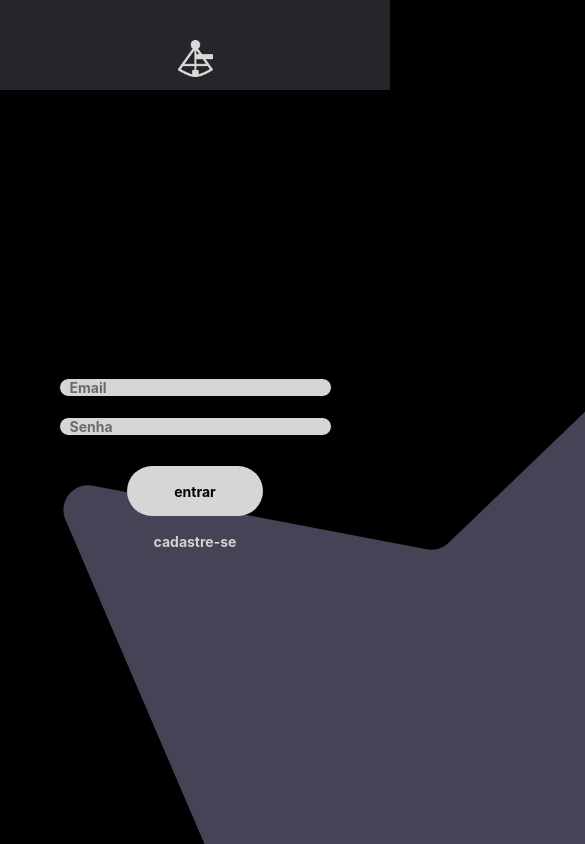
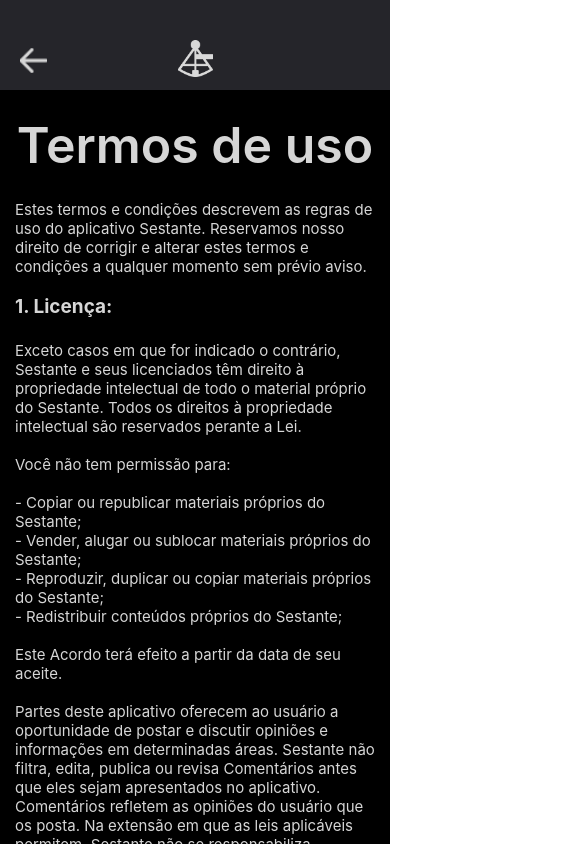
Before and after one commit to Patricia-Bandeira/Menu-tcc, a React Native app: screen /ConfigTermos in a window 390 px wide. Before the commit this address had no page. Shown: the top 844 px of the page, 585 px wide, since content can reach past the window. Built offline with nearby package versions, Linux system fonts and the light colour scheme.

Commit message:
Termos de uso e logout
adição dos termos de uso nas configurações e funcionalidade logout

```diff
--- a/Navigation.js
+++ b/Navigation.js
@@ -23,6 +23,7 @@ import ForumFisica from "./pages/Foruns/ForumFisica";
 import ForumBiologia from "./pages/Foruns/ForumBiologia";
 import ForumLinguas_Estrangeiras from "./pages/Foruns/ForumLinguas_Estrangeiras";
 import TermosDeUso from "./pages/Fluxo de autenticação/TermosDeUso";
+import ConfigTermosDeUso from "./pages/Perfil relacionados/configTermos.js";
 
 const Stack = createNativeStackNavigator();
 
@@ -52,6 +53,7 @@ export default function Navigation(){
                     <Stack.Screen name="ForumBiologia" component={ForumBiologia}/>
                     <Stack.Screen name="ForumLinguas_Estrangeiras" component={ForumLinguas_Estrangeiras}/>
                     <Stack.Screen name="Termos" component={TermosDeUso}/>
+                    <Stack.Screen name="ConfigTermos" component={ConfigTermosDeUso}/>
                 </Stack.Navigator>
     );
 };
--- /dev/null
+++ b/pages/Perfil relacionados/configTermos.js
@@ -0,0 +1,131 @@
+import {View, Image, ScrollView, StyleSheet, Text,TouchableOpacity } from 'react-native';
+import { useNavigation } from '@react-navigation/native';
+import Css from "../css";
+import Vector from '../../img/Vector.png';
+import voltar from '../../img/voltar.png';
+
+export default function ConfigTermosDeUso (){
+    const onPressVoltar = () =>{
+        navigation.navigate('Configurações')
+      }
+    const navigation = useNavigation();
+
+    return (
+        <View style={Css.container}>
+          <View style={Css.cabecalho}>
+    <Image source={Vector} style={Css.img} />
+    <TouchableOpacity
+          onPress={onPressVoltar}
+          activeOpacity={0.3}
+          style={styles.btnIconVoltar}>
+          <Image source={voltar} style={styles.icon} />
+     </TouchableOpacity>
+    </View>
+                <View>
+                    <Text style={styles.titulo}>
+                        Termos de uso
+                    </Text>
+                    <ScrollView style={styles.View}>
+                    <Text style={styles.corpo}>
+
+
+Estes termos e condições descrevem as regras de uso do aplicativo Sestante.
+Reservamos nosso direito de corrigir e alterar estes termos e condições a qualquer momento sem prévio aviso.{"\n"}
+{"\n"}
+
+<Text style={styles.corpoDestaque}>1. Licença:{"\n"}
+{"\n"}</Text>
+Exceto casos em que for indicado o contrário, Sestante e seus licenciados têm direito à propriedade intelectual de todo o material próprio do Sestante. Todos os direitos à propriedade intelectual são reservados perante a Lei.{"\n"}
+{"\n"}
+Você não tem permissão para:{"\n"}
+{"\n"}
+- Copiar ou republicar materiais próprios do Sestante;{"\n"}
+- Vender, alugar ou sublocar materiais próprios do Sestante;{"\n"}
+- Reproduzir, duplicar ou copiar materiais próprios do Sestante;{"\n"}
+- Redistribuir conteúdos próprios do Sestante;{"\n"}
+{"\n"}
+Este Acordo terá efeito a partir da data de seu aceite.{"\n"}
+{"\n"}
+Partes deste aplicativo oferecem ao usuário a oportunidade de postar e discutir opiniões e informações em determinadas áreas. Sestante não filtra, edita, publica ou revisa Comentários antes que eles sejam apresentados no aplicativo.
+Comentários refletem as opiniões do usuário que os posta. Na extensão em que as leis aplicáveis permitem, Sestante não se responsabiliza legalmente pelos Comentários ou quaisquer danos, riscos ou despesas causadas ou sofridas como resultado do uso, e/ou postagem e/ou aparência dos comentários deste aplicativo.{"\n"}
+{"\n"}
+O Sestante reserva a si o direito de remover quaisquer comentários e postagens que possam ser considerados inapropriados, ofensivos ou quebrem os Termos e Condições deste contrato.{"\n"}
+{"\n"}
+Você declara e garante que:{"\n"}
+{"\n"}
+- Você tem o direito de postar comentários e postagens em nosso aplicativo e tem todas as licenças e consentimentos para tal;{"\n"}
+- Seus comentários e postagens não invadem qualquer propriedade intelectual, incluindo direitos autorais, patentes ou marcas registradas de terceiros;{"\n"}
+- Seus comentários e postagens não contêm material difamatório, injurioso, ofensivo, sexual, imagens sensíveis, de alguma forma ilícito ou que configure invasão de privacidade;{"\n"}
+- Seus comentários e postagens não serão usados para solicitar ou promover negócios ou apresentar atividades comerciais ou atividades ilícitas.{"\n"}
+{"\n"}
+Você por meio deste concede ao Sestante a licença não-exclusiva de usar, reproduzir, editar e autorizar outros a usar, reproduzir ou editar qualquer um de seus comentários e postagens em qualquer e todas as formas, formatos e mídias.{"\n"}
+{"\n"}
+
+<Text style={styles.corpoDestaque}>2.Remoção de conteúdo postados em nosso aplicativo:{"\n"}
+{"\n"}</Text>
+Se você encontrar qualquer conteúdo em nosso aplicativo que seja de qualquer forma ofensivo, você tem a liberdade de entrar em contato conosco e nos informar do problema a qualquer momento. Vamos considerar as solicitações de remoção de conteúdo, mas não somos obrigados a remover qualquer conteúdo do nosso aplicativo nem a responder diretamente à sua solicitação.{"\n"}
+{"\n"}
+Nós não garantimos que as informações contidas neste aplicativo são corretas. Nós não garantimos integralidade ou exatidão do conteúdo. Não garantimos que o aplicativo se manterá disponível ou que o material do aplicativo se manterá atualizado.{"\n"}
+{"\n"}
+
+
+<Text style={styles.corpoDestaque}>3.Declaração de Isenção de Responsabilidade:{"\n"}
+{"\n"}</Text>
+No máximo possível permitido por lei, nós excluímos todas as representações, garantias e condições relativas ao nosso aplicativo e ao uso deste aplicativo. Nada nesta declaração de isenção de responsabilidade vai:{"\n"}
+{"\n"}
+- Limitar ou excluir nossa responsabilidade ou sua responsabilidade por possíveis danos pessoais;{"\n"}
+- Limitar ou excluir nossa responsabilidade ou sua responsabilidade por fraudes ou deturpações fraudulentas;{"\n"}
+- Limitar nossa responsabilidade ou sua responsabilidade de quaisquer maneiras que não forem permitidas sob a lei;{"\n"}
+- Excluir quaisquer responsabilidades suas ou nossas que não podem ser excluídas de acordo com a lei aplicável.{"\n"}
+{"\n"}
+As limitações e proibições de responsabilização listadas nesta Seção e em outras partes desta declaração:
+
+ (A) estão sujeitas ao parágrafo anterior;
+e (B) regem todas as responsabilizações que surgirem sob a declaração, incluindo responsabilizações surgidas em contrato, em delitos e em quebra de obrigações legais.{"\n"}
+{"\n"}
+Enquanto o aplicativo e as informações e serviços do aplicativo forem oferecidos gratuitamente, nós não seremos responsáveis por perdas e danos de qualquer natureza.
+{"\n"}{"\n"}{"\n"}
+<Text style={styles.corpoDestaque}>Atenciosamente, equipe Sestante.</Text>
+                    </Text>
+                    </ScrollView>
+                </View>
+              </View>
+       );
+     }
+
+     const styles = StyleSheet.create({
+        titulo: {
+            fontSize: 50,
+            fontWeight: '600',
+            color: '#D6D6D6',
+            marginVertical: 25,
+            alignSelf:'center'
+        },
+        corpo: {
+            fontSize: 15,
+            fontWeight: '400',
+            color: '#D6D6D6',
+            marginHorizontal:15
+
+        },
+        corpoDestaque: {
+            fontSize: 19,
+            fontWeight: '700',
+            color: '#D6D6D6',
+        },
+        btn: {
+            color: '#D6D6D6',
+
+        },
+        View: {
+            marginBottom:225,
+        },
+        btnIconVoltar:{
+            alignSelf: 'flex-start',
+            top: -10,
+        },
+        icon:{
+            width: 27,
+            height: 27,
+        },
+      })
--- a/pages/Perfil relacionados/configucacoes.js
+++ b/pages/Perfil relacionados/configucacoes.js
@@ -10,6 +10,12 @@ import { useNavigation } from '@react-navigation/native';
 export default function Configuracoes (){
   const onPressVoltarPerfil = () =>{
     navigation.navigate('Routes')
+  }
+  const onPressTermos = () =>{
+    navigation.navigate('ConfigTermos')
+  }
+  const onPresslogout = () =>{
+    navigation.navigate('Login')
   }
   const navigation = useNavigation();
 
@@ -40,8 +46,14 @@ export default function Configuracoes (){
       </View>
 
       <View style={styles.ViewConfig}>
-       <TouchableOpacity style={styles.btnConfig}>
+       <TouchableOpacity onPress={onPresslogout} style={styles.btnConfig}>
         <Text style={styles.ConfigText}>Fazer Logout</Text>
+       </TouchableOpacity>
+      </View>
+
+      <View style={styles.ViewConfig}>
+       <TouchableOpacity onPress={onPressTermos} style={styles.btnConfig}>
+        <Text style={styles.ConfigText}>Termos de uso</Text>
        </TouchableOpacity>
       </View>
 
```
